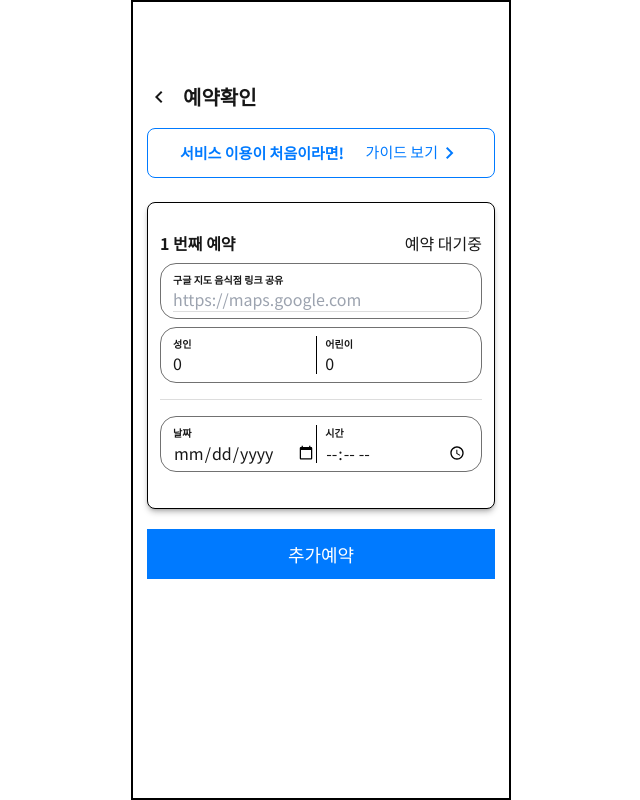
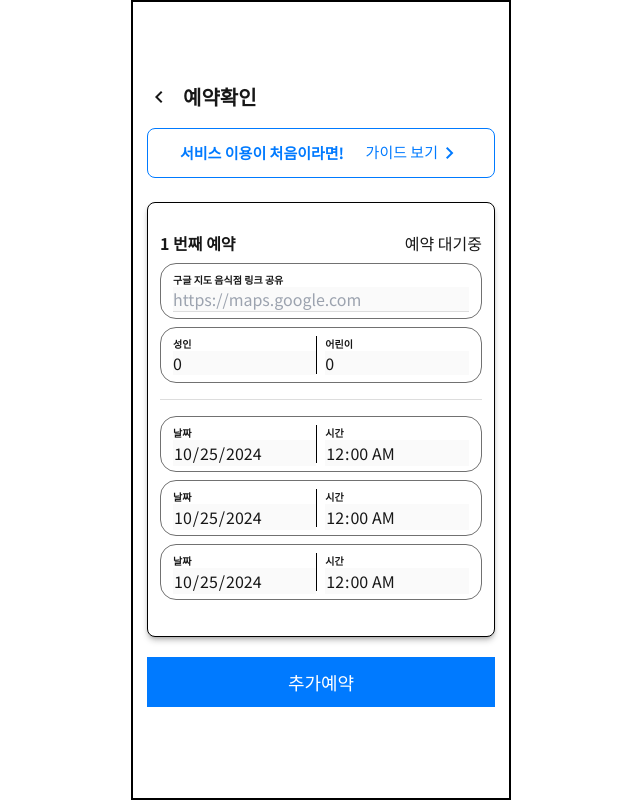
Before and after one commit to hansolc/j-reservation, a Next.js app: page /reservation/check in a window 1280 px wide. Shown: the whole page, without its empty margins (319-959 px from the left). Built offline with nearby package versions, Linux system fonts and the light colour scheme.

Commit message:
ReservationForm UI changed, add more props

```diff
--- /dev/null
+++ b/src/app/(user)/about/page.tsx
@@ -0,0 +1,7 @@
+import React from "react";
+
+const AboutPage = () => {
+  return <div>가이드 내용</div>;
+};
+
+export default AboutPage;
--- a/src/app/(user)/reservation/check/page.tsx
+++ b/src/app/(user)/reservation/check/page.tsx
@@ -2,9 +2,20 @@ import Section from "@/components/common/section";
 import Button from "@/components/user/button";
 import FirstUserBanner from "@/components/user/FirstUserBanner";
 import Goback from "@/components/user/GoBack";
-import ReservationManager from "@/components/user/reservation/ReservationManager";
+import ReservationForm from "@/components/user/reservation/ReservationForm";
+import { ReservationFormDataProps } from "@/types/reservation";
 import Link from "next/link";
 import React from "react";
+
+const temp: ReservationFormDataProps = {
+  googleLinks: "",
+  adults: 0,
+  kids: 0,
+  dateTimeArray: Array(3).fill([
+    new Date().toISOString().split("T")[0],
+    "00:00",
+  ]),
+};
 
 const ReservationCheckPage = async () => {
   // get reservation info api here
@@ -15,10 +26,9 @@ const ReservationCheckPage = async () => {
         <Goback />
         예약확인
       </Section.Text>
-      <Link href="/">
-        <FirstUserBanner className="mt-4" />
-      </Link>
-      <ReservationManager />
+      <FirstUserBanner className="mt-4" />
+
+      <ReservationForm formData={temp} readonly isLoggedIn={true} />
       <Link href="/reservation/1">
         <Button color="primary" size="full" className="mt-5">
           추가예약
--- a/src/components/user/FirstUserBanner.tsx
+++ b/src/components/user/FirstUserBanner.tsx
@@ -1,15 +1,19 @@
+import Link from "next/link";
 import React from "react";
 
 const FirstUserBanner = ({ className }: { className?: string }) => {
   return (
-    <div
-      className={`${className} border border-primary h-[50px] flex justify-between items-center px-8 rounded-lg text-primary text-[15px]`}
-    >
-      <span className="font-bold">서비스 이용이 처음이라면!</span>
-      <div className="flex">
-        가이드 보기 <span className="material-symbols-outlined">&#xe315;</span>
+    <Link href="/about">
+      <div
+        className={`${className} border border-primary h-[50px] flex justify-between items-center px-8 rounded-lg text-primary text-[15px] cursor-pointer`}
+      >
+        <span className="font-bold">서비스 이용이 처음이라면!</span>
+        <div className="flex">
+          가이드 보기{" "}
+          <span className="material-symbols-outlined">&#xe315;</span>
+        </div>
       </div>
-    </div>
+    </Link>
   );
 };
 
--- a/src/components/user/GoBack.tsx
+++ b/src/components/user/GoBack.tsx
@@ -6,7 +6,10 @@ import { useRouter } from "next/navigation";
 const Goback = () => {
   const router = useRouter();
   return (
-    <span className="material-symbols-outlined" onClick={() => router.back()}>
+    <span
+      className="material-symbols-outlined cursor-pointer"
+      onClick={() => router.back()}
+    >
       &#xe314;
     </span>
   );
--- a/src/components/user/button.tsx
+++ b/src/components/user/button.tsx
@@ -7,7 +7,7 @@ import { UserButtonProps } from "@/types/button";
 
 const Button = ({ children, className = "", ...rest }: UserButtonProps) => {
   const handleClick = (e: React.MouseEvent<HTMLButtonElement, MouseEvent>) => {
-    console.log(e.target);
+    console.log("button clicked: ", e);
   };
   return (
     <BaseButton
--- a/src/components/user/registration/RegistrationManager.tsx
+++ b/src/components/user/registration/RegistrationManager.tsx
@@ -33,17 +33,13 @@ const RegistrationManager = ({ type }: { type: "regis" | "login" }) => {
         <div className="text-center text-sm">
           <p className="">이미 아이디가 있으신 가요?</p>
           <p
-            className="text-[#575757] border-b font-bold inline"
+            className="text-[#575757] border-b font-bold inline cursor-pointer"
             onClick={() => router.push("/registration/login")}
           >
             로그인 하기
           </p>
         </div>
       ) : null}
-      {/* ***issue) 모바일 뷰 개선하기
-        - 이메일/비밀번호 입력을 위해 input field 클릭 시 키보드가 올라오며 버튼이
-          input field을 가리게 된다. (position: fixed로 설정시)
-      */}
       <Button
         color="primary"
         size="lg"
--- a/src/components/user/registration/useRegistration.ts
+++ b/src/components/user/registration/useRegistration.ts
@@ -29,7 +29,7 @@ const useRegistration = () => {
   const registration = async ({ email, password }: UserLoginInfoProps) => {
     try {
       const res = await handleApiCall(
-        () => registrationByUserInfo({ email, password }),
+        () => console.log({ email, password }),
         setLoading,
         setError
       );
--- a/src/components/user/reservation/ReservationForm.tsx
+++ b/src/components/user/reservation/ReservationForm.tsx
@@ -1,13 +1,21 @@
 import Form from "@/components/common/form";
 import React from "react";
-import { ReservationFormProps } from "@/types/reservation";
+import { ReservationFormProps, ReservationKeys } from "@/types/reservation";
 
 const ReservationForm = ({
-  isLoggedIn = false,
+  readonly,
   formData,
   handleFormChange,
+  isLoggedIn,
 }: ReservationFormProps) => {
-  const { googleLinks, adults, kids } = formData;
+  const { googleLinks, adults, kids, dateTimeArray } = formData;
+
+  // curring
+  const handleChange = (field: ReservationKeys, idx1?: number, idx2?: number) =>
+    handleFormChange
+      ? (e: React.ChangeEvent<HTMLInputElement>) =>
+          handleFormChange(field, e, idx1, idx2)
+      : undefined;
 
   return (
     <Form>
@@ -20,8 +28,10 @@ const ReservationForm = ({
           label="구글 지도 음식점 링크 공유"
           placeholder="https://maps.google.com"
           value={googleLinks}
-          onChange={(e) => handleFormChange("googleLinks", e.target.value)}
+          onChange={handleChange("googleLinks")}
           name="googleLinks"
+          disabled={!handleFormChange || readonly}
+          readOnly={!handleFormChange}
         ></Form.Input>
       </Form.FieldContainer>
       <Form.FieldContainer multiple>
@@ -30,54 +40,43 @@ const ReservationForm = ({
           placeholder="0"
           seperate
           value={adults}
-          onChange={(e) => handleFormChange("adults", e.target.value)}
+          onChange={handleChange("adults")}
+          disabled={!handleFormChange || readonly}
+          readOnly={!handleFormChange}
         />
         <Form.Input
           label="어린이"
           placeholder="0"
           value={kids}
-          onChange={(e) => handleFormChange("kids", e.target.value)}
+          onChange={handleChange("kids")}
+          disabled={!handleFormChange || readonly}
+          readOnly={!handleFormChange}
         />
       </Form.FieldContainer>
       <hr className="border-[#DDDDDD] my-4" />
-      {!isLoggedIn ? (
-        <>
-          <Form.FieldContainer multiple>
-            <Form.Input label="날짜" type="date" placeholder="0" seperate />
-            <Form.Input label="시간" type="time" placeholder="0" />
-          </Form.FieldContainer>
-        </>
-      ) : (
-        // ***uuid를 써야 하나?
-        formData.dateTimeArray.map(([date, time], idx) => {
+      {isLoggedIn
+        ? dateTimeArray.map(([date, time], idx) => {
             return (
-            <Form.FieldContainer
-              multiple
-              key={`multiple_input_keys${date}_${idx}_container`}
-            >
+              <Form.FieldContainer multiple key={`temporal_idx_${idx}`}>
                 <Form.Input
                   label="날짜"
                   type="date"
-                placeholder="0"
                   seperate
                   value={date}
-                onChange={(e) =>
-                  handleFormChange("dateTimeArray", e.target.value, idx, 0)
-                }
+                  onChange={handleChange("dateTimeArray", idx, 0)}
+                  disabled={!handleFormChange || readonly}
                 />
                 <Form.Input
                   label="시간"
                   type="time"
-                placeholder="0"
                   value={time}
-                onChange={(e) =>
-                  handleFormChange("dateTimeArray", e.target.value, idx, 1)
-                }
+                  onChange={handleChange("dateTimeArray", idx, 1)}
+                  disabled={!handleFormChange || readonly}
                 />
               </Form.FieldContainer>
             );
           })
-      )}
+        : null}
     </Form>
   );
 };
--- a/src/components/user/reservation/ReservationManager.tsx
+++ b/src/components/user/reservation/ReservationManager.tsx
@@ -8,14 +8,15 @@ import useReservation from "./useReservation";
 
 const ReservationManager = ({
   isLoggedIn = false,
+  readonly = false,
 }: ReservationManagerProps) => {
   const { formData, handleFormChange, createReservation } = useReservation();
   return (
     <div className="flex flex-col items-center gap-5">
       <ReservationForm
-        isLoggedIn={isLoggedIn}
+        readonly={readonly}
         formData={formData}
-        handleFormChange={handleFormChange}
+        handleFormChange={isLoggedIn ? handleFormChange : undefined}
       />
       {isLoggedIn && (
         <Button color="primary" size="sm" isRadius onClick={createReservation}>
--- a/src/components/user/reservation/useReservation.ts
+++ b/src/components/user/reservation/useReservation.ts
@@ -16,14 +16,13 @@ const useReservation = () => {
     ]),
   });
 
-  // parameter type assertion need
-  // eslint-disable-next-line @typescript-eslint/no-explicit-any
   const handleFormChange = (
     field: ReservationKeys,
-    value: string,
-    arrayIndex: number | undefined,
-    innerIndex: number | undefined
+    e: React.ChangeEvent<HTMLInputElement>,
+    arrayIndex?: number,
+    innerIndex?: number
   ) => {
+    const { value } = e.target;
     if (
       field === "dateTimeArray" &&
       arrayIndex !== undefined &&
```
Also changed, not shown: src/types/reservation/index.ts (+5 -4 lines), 1 other file (tests, documents, lock files or other folders). Lines whose indentation alone changed are shown as unchanged.
